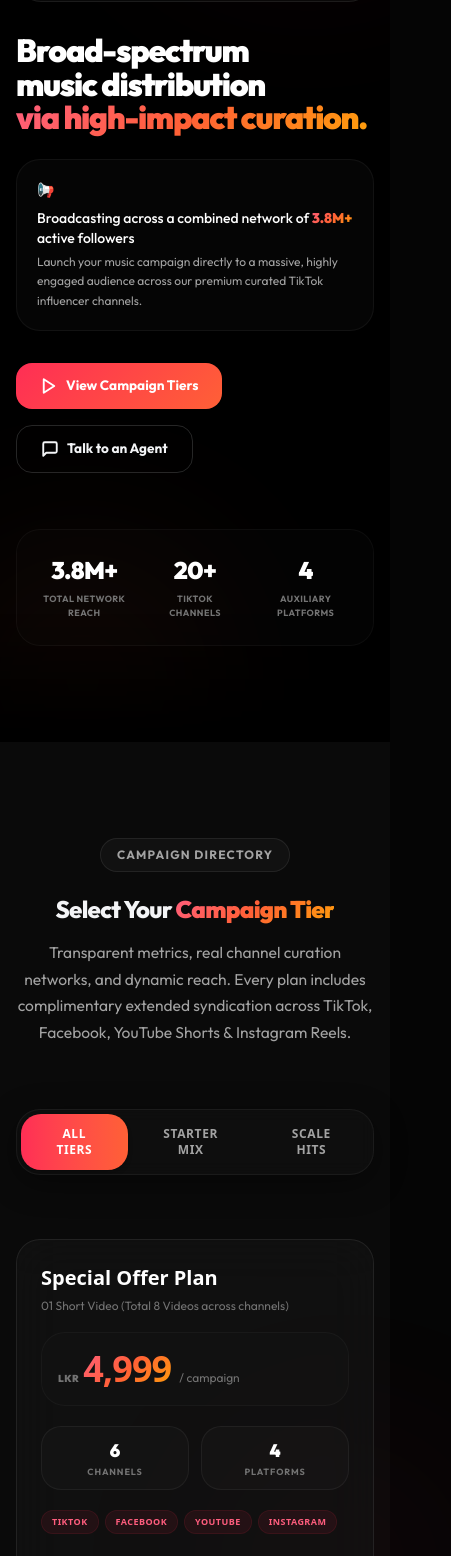
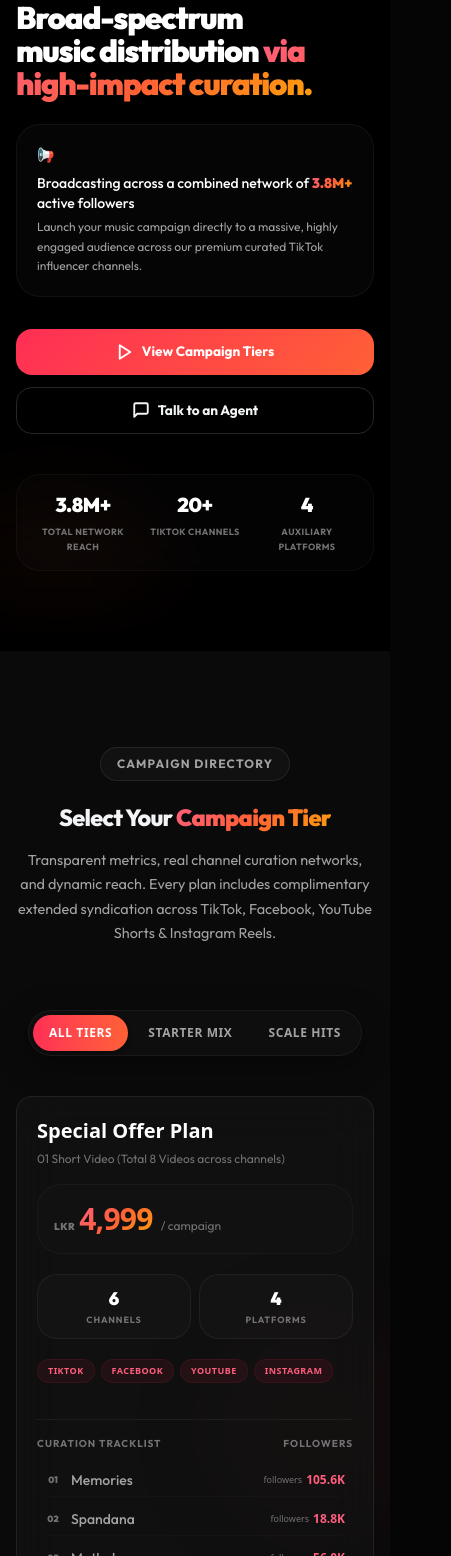
Before and after one commit to chrishensilva/Project-02-Thala-Advertistments, a React (Vite) app: page / in a window 390 px wide. Shown: the part 192-1748 px from the top of the page, 451 px wide, since content can reach past the window. Built offline with nearby package versions, Linux system fonts and the light colour scheme.

Commit message:
responsiveness3

```diff
--- a/src/components/CampaignPlans.jsx
+++ b/src/components/CampaignPlans.jsx
@@ -24,8 +24,8 @@
       <div
         className="glow-orb animate-float-1"
         style={{
-          width: "700px",
-          height: "700px",
+          width: "min(700px, 90vw)",
+          height: "min(700px, 90vw)",
           background: "var(--accent)",
           top: "15%",
           left: "50%",
@@ -53,8 +53,8 @@
         </div>
 
         {/* Filter controls styled like media player playlist filter */}
-        <div className="flex justify-center mb-16">
-          <div className="inline-flex p-1 rounded-2xl bg-white/[0.02] border border-white/[0.05] backdrop-blur-sm shadow-[0_8px_32px_rgba(0,0,0,0.4)]">
+        <div className="flex justify-center mb-10 md:mb-16 px-2">
+          <div className="inline-flex flex-wrap justify-center p-1 gap-1 rounded-2xl bg-white/[0.02] border border-white/[0.05] backdrop-blur-sm shadow-[0_8px_32px_rgba(0,0,0,0.4)]">
             {[
               { id: "all", label: "All Tiers" },
               { id: "starter", label: "Starter Mix" },
@@ -63,7 +63,7 @@
               <button
                 key={tab.id}
                 onClick={() => setActiveFilter(tab.id)}
-                className={`px-6 py-3 rounded-xl text-xs font-bold uppercase tracking-wider transition-all duration-300 cursor-pointer border-none ${
+                className={`px-4 sm:px-6 py-2.5 sm:py-3 rounded-xl text-xs font-bold uppercase tracking-wider transition-all duration-300 cursor-pointer border-none ${
                   activeFilter === tab.id
                     ? "bg-gradient-to-r from-[var(--accent)] to-[#ff6036] text-white shadow-md shadow-[var(--accent-glow)] font-sans"
                     : "text-[var(--text-secondary)] hover:text-white bg-transparent hover:bg-white/[0.02] font-sans"
@@ -76,7 +76,7 @@
         </div>
 
         {/* Plans grid */}
-        <div className="grid grid-cols-1 md:grid-cols-2 lg:grid-cols-3 gap-8">
+        <div className="grid grid-cols-1 sm:grid-cols-2 lg:grid-cols-3 gap-5 md:gap-8">
           {filteredPlans.map((plan) => (
             <PlanCard
               key={plan.id}
@@ -89,7 +89,7 @@
 
         {/* Cross-platform note */}
         <div className="mt-16 text-center">
-          <div className="inline-flex items-center gap-3.5 px-6 py-4 rounded-2xl bg-white/[0.02] border border-white/[0.05] max-w-2xl mx-auto shadow-lg">
+          <div className="inline-flex flex-col sm:flex-row items-start sm:items-center gap-3 sm:gap-3.5 px-5 sm:px-6 py-4 rounded-2xl bg-white/[0.02] border border-white/[0.05] max-w-2xl mx-auto shadow-lg text-left">
             <svg
               width="20"
               height="20"
--- a/src/components/Hero.jsx
+++ b/src/components/Hero.jsx
@@ -6,14 +6,14 @@
   return (
     <section
       id="hero"
-      className="relative scroll-mt-24 pt-36 pb-24 md:pt-48 md:pb-36 bg-black overflow-hidden"
+      className="relative scroll-mt-24 pt-28 pb-20 md:pt-48 md:pb-36 bg-black overflow-hidden"
     >
       {/* Ambient glow orbs in Musixmatch Coral/Orange */}
       <div
         className="glow-orb animate-float-1"
         style={{
-          width: "600px",
-          height: "600px",
+          width: "min(600px, 80vw)",
+          height: "min(600px, 80vw)",
           background: "var(--accent)",
           top: "-10%",
           right: "-5%",
@@ -23,8 +23,8 @@
       <div
         className="glow-orb animate-float-2"
         style={{
-          width: "500px",
-          height: "500px",
+          width: "min(500px, 70vw)",
+          height: "min(500px, 70vw)",
           background: "#ff6036",
           bottom: "-5%",
           left: "-5%",
@@ -47,8 +47,7 @@
 
           {/* Hero headline - Oversized, high-contrast, bold, close-fitted */}
           <h1 className="text-hero mb-6 text-white tracking-tighter font-black">
-            Broad-spectrum music distribution
-            <br />
+            Broad-spectrum music distribution{" "}
             <span className="gradient-text">via high-impact curation.</span>
           </h1>
 
@@ -64,7 +63,7 @@
           </div>
 
           {/* CTA buttons */}
-          <div className="flex flex-wrap gap-4 mb-14 md:mb-20">
+          <div className="flex flex-col sm:flex-row flex-wrap gap-3 mb-10 md:mb-20">
             <a href="#plans" className="btn-primary">
               <svg
                 width="18"
@@ -98,14 +97,14 @@
           </div>
 
           {/* Trust metrics designed like a media player console */}
-          <div className="grid grid-cols-3 gap-6 max-w-2xl p-6 rounded-2xl bg-white/[0.01] border border-white/[0.04]">
+          <div className="grid grid-cols-3 gap-3 sm:gap-6 max-w-2xl p-4 sm:p-6 rounded-2xl bg-white/[0.01] border border-white/[0.04]">
             {[
               { value: aggregateReach, label: "Total Network Reach" },
               { value: totalChannels, label: "TikTok Channels" },
               { value: totalPlatforms, label: "Auxiliary Platforms" },
             ].map((stat) => (
               <div key={stat.label} className="text-center sm:text-left">
-                <div className="text-2xl md:text-3xl font-black tracking-tight text-white">
+                <div className="text-xl sm:text-2xl md:text-3xl font-black tracking-tight text-white">
                   {stat.value}
                 </div>
                 <div className="text-[9px] md:text-[10px] font-bold tracking-wider uppercase text-[var(--text-muted)] mt-1.5">
--- a/src/components/PlanCard.jsx
+++ b/src/components/PlanCard.jsx
@@ -10,7 +10,7 @@
   return (
     <div
       id={plan.id}
-      className={`glass-card relative flex flex-col p-7 md:p-8 bg-[#121212]/40 border border-white/[0.08] hover:border-[var(--accent)]/40 ${
+      className={`glass-card relative flex flex-col p-5 sm:p-7 md:p-8 bg-[#121212]/40 border border-white/[0.08] hover:border-[var(--accent)]/40 ${
         featured ? "ring-2 ring-[var(--accent)]/40 shadow-xl shadow-[var(--accent-glow)]" : ""
       }`}
     >
@@ -31,7 +31,7 @@
       <div className="mb-5 bg-white/[0.01] border border-white/[0.03] p-4 rounded-2xl">
         <div className="flex items-baseline gap-1">
           <span className="text-[10px] font-black text-[var(--text-muted)] uppercase tracking-wider">LKR</span>
-          <span className="text-4xl font-black tracking-tight gradient-text font-sans">
+          <span className="text-3xl sm:text-4xl font-black tracking-tight gradient-text font-sans">
             {plan.price.replace("/-", "")}
           </span>
           <span className="text-xs text-[var(--text-muted)] ml-1">/ campaign</span>
@@ -39,7 +39,7 @@
       </div>
 
       {/* Key analytics */}
-      <div className="flex gap-3 mb-5">
+      <div className="flex gap-2 sm:gap-3 mb-5">
         <div className="flex-1 px-3 py-2.5 rounded-xl bg-white/[0.02] border border-white/[0.05] text-center">
           <div className="text-lg font-black text-white">{plan.channelCount}</div>
           <div className="text-[9px] font-bold uppercase tracking-widest text-[var(--text-muted)]">
@@ -93,7 +93,7 @@
                   {ch.name}
                 </span>
               </div>
-              <span className="text-xs font-bold text-[var(--accent-light)] flex items-center gap-1 font-sans">
+              <span className="text-xs font-bold text-[var(--accent-light)] flex items-center gap-1 font-sans shrink-0">
                 <span className="text-[9px] text-[var(--text-muted)] font-normal font-sans">followers</span>
                 {ch.followers}
               </span>
--- a/src/index.css
+++ b/src/index.css
@@ -29,10 +29,12 @@
   --radius-2xl: 1.5rem;
 }
 
+/* ===== Global overflow lock ===== */
 html {
   scroll-behavior: smooth;
   -webkit-font-smoothing: antialiased;
   -moz-osx-font-smoothing: grayscale;
+  overflow-x: hidden;
 }
 
 body {
@@ -41,29 +43,47 @@
   color: var(--text-primary);
   line-height: 1.6;
   overflow-x: hidden;
+  width: 100%;
+  max-width: 100vw;
+}
+
+#root,
+main {
+  overflow-x: hidden;
+  width: 100%;
+  max-width: 100vw;
+}
+
+/* Clip all sections so glow orbs never cause overflow */
+section {
+  overflow: hidden;
 }
 
 /* ===== Typography scale ===== */
 .text-hero {
   font-family: 'Outfit', sans-serif;
-  font-size: clamp(2.8rem, 7vw, 5.5rem);
+  font-size: clamp(2rem, 7vw, 5.5rem);
   font-weight: 900;
   letter-spacing: -0.04em;
   line-height: 1.05;
   text-wrap: balance;
+  word-break: break-word;
+  overflow-wrap: break-word;
 }
 
 .text-section-title {
   font-family: 'Outfit', sans-serif;
-  font-size: clamp(2rem, 4vw, 3.2rem);
+  font-size: clamp(1.5rem, 4vw, 3.2rem);
   font-weight: 800;
   letter-spacing: -0.03em;
   line-height: 1.15;
   text-wrap: balance;
+  word-break: break-word;
+  overflow-wrap: break-word;
 }
 
 .text-section-subtitle {
-  font-size: clamp(1rem, 1.5vw, 1.25rem);
+  font-size: clamp(0.875rem, 1.5vw, 1.25rem);
   color: var(--text-secondary);
   line-height: 1.7;
   max-width: 640px;
@@ -148,6 +168,7 @@
   font-size: 0.925rem;
   outline: none;
   transition: all 0.3s ease;
+  box-sizing: border-box;
 }
 
 .form-input:focus {
@@ -196,68 +217,14 @@
   opacity: 0.12;
 }
 
-/* Responsive adjustments */
-@media (max-width: 640px) {
-  .glow-orb {
-    width: 250px !important;
-    height: 250px !important;
-  }
-  .section-container {
-    padding-left: 1rem !important;
-    padding-right: 1rem !important;
-  }
-}
-
-/* Mobile container width adjustments */
-@media (max-width: 640px) {
-  .max-w-5xl {
-    max-width: 100% !important;
-  }
-  .p-7, .p-8 {
-    padding: 1rem !important;
-  }
-}
-
-/* Mobile typography tweaks */
-@media (max-width: 640px) {
-  .text-hero {
-    font-size: clamp(2rem, 8vw, 3.5rem) !important;
-  }
-  .text-section-title {
-    font-size: clamp(1.5rem, 6vw, 2.5rem) !important;
-  }
-  .text-section-subtitle {
-    font-size: clamp(0.85rem, 4vw, 1rem) !important;
-  }
-}
-
-/* Responsive tweaks for cards and buttons */
-@media (max-width: 640px) {
-  .glass-card {
-    padding: 1.5rem !important;
-  }
-  .btn-primary,
-  .btn-secondary {
-    padding: 0.75rem 1.5rem !important;
-    font-size: 0.85rem !important;
-  }
-  .grid-cols-2 {
-    grid-template-columns: repeat(1, minmax(0, 1fr)) !important;
-  }
-}
-
-
-@media (max-width: 360px) {
-  #mobile-menu-toggle, .mobile-menu {
-    display: none !important;
-  }
-}
-
+/* ===== Section container ===== */
 .section-container {
   max-width: 1280px;
   margin: 0 auto;
   padding-left: 1.5rem;
   padding-right: 1.5rem;
+  width: 100%;
+  box-sizing: border-box;
 }
 
 @media (min-width: 768px) {
@@ -287,24 +254,20 @@
 
 /* ===== Ambient float keyframes ===== */
 @keyframes float-slow-1 {
-
   0%,
   100% {
     transform: translate(0, 0) scale(1);
   }
-
   50% {
     transform: translate(30px, -45px) scale(1.08);
   }
 }
 
 @keyframes float-slow-2 {
-
   0%,
   100% {
     transform: translate(0, 0) scale(1);
   }
-
   50% {
     transform: translate(-40px, 30px) scale(1.05);
   }
@@ -317,3 +280,80 @@
 .animate-float-2 {
   animation: float-slow-2 25s ease-in-out infinite alternate;
 }
+
+/* ========================================================================
+   RESPONSIVE — MOBILE (max-width: 640px)
+   ======================================================================== */
+@media (max-width: 640px) {
+  /* Container */
+  .section-container {
+    padding-left: 1rem;
+    padding-right: 1rem;
+  }
+
+  /* Glow orbs shrink */
+  .glow-orb {
+    width: 200px !important;
+    height: 200px !important;
+    filter: blur(60px);
+  }
+
+  /* Typography */
+  .text-hero {
+    font-size: clamp(1.75rem, 8vw, 2.8rem) !important;
+  }
+  .text-section-title {
+    font-size: clamp(1.35rem, 6vw, 2rem) !important;
+  }
+  .text-section-subtitle {
+    font-size: 0.9rem !important;
+  }
+
+  /* Cards */
+  .glass-card {
+    padding: 1.25rem !important;
+    border-radius: 1rem !important;
+  }
+  .glass-card:hover {
+    transform: none;
+  }
+
+  /* Buttons */
+  .btn-primary,
+  .btn-secondary {
+    padding: 0.75rem 1.25rem !important;
+    font-size: 0.85rem !important;
+    width: 100%;
+    justify-content: center;
+  }
+
+  /* Max-width containers inside sections */
+  .max-w-5xl,
+  .max-w-4xl,
+  .max-w-2xl {
+    max-width: 100% !important;
+  }
+}
+
+/* ========================================================================
+   RESPONSIVE — ULTRA-SMALL (max-width: 360px)
+   ======================================================================== */
+@media (max-width: 360px) {
+  #mobile-menu-toggle,
+  .mobile-menu {
+    display: none !important;
+  }
+
+  .section-container {
+    padding-left: 0.75rem;
+    padding-right: 0.75rem;
+  }
+
+  .text-hero {
+    font-size: 1.6rem !important;
+  }
+
+  .text-section-title {
+    font-size: 1.25rem !important;
+  }
+}
```
Also changed, not shown: src/components/ContactForm.jsx (+6 -6 lines).
